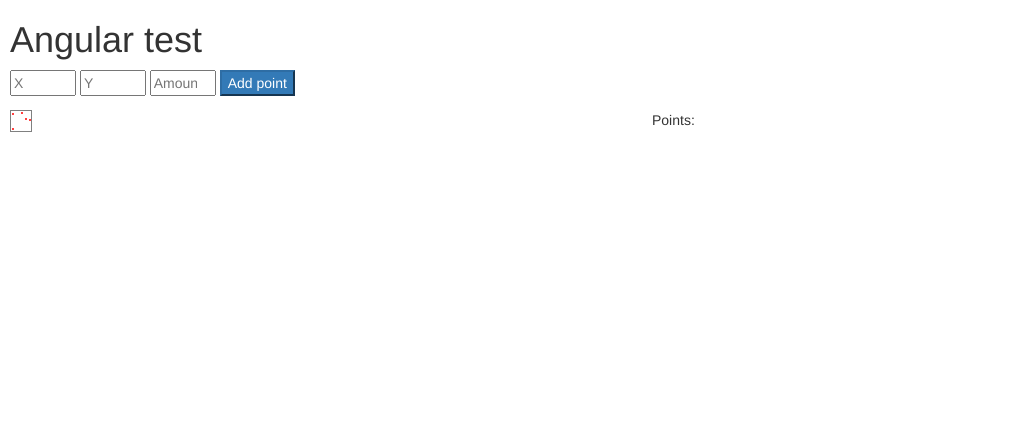
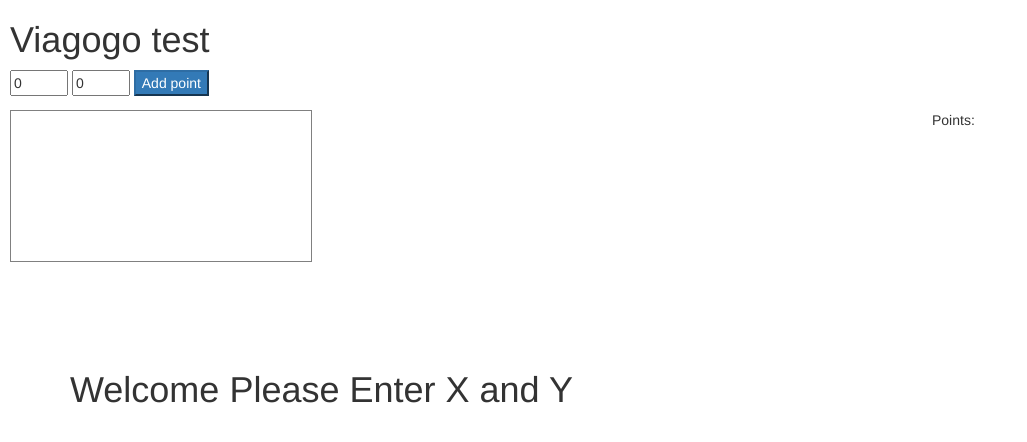
Before and after one commit to seaniemc/viagogoGradTest, a plain HTML site: page index.html in a window 1280 px wide. Shown: the whole page, without its empty margins (0-1027 px from the left). Drawn offline with nearby package versions, Linux system fonts and the light colour scheme; some packages are replaced by stand-ins of ours.

Commit message:
added routing using ui-router

```diff
--- a/app.js
+++ b/app.js
@@ -1,6 +1,35 @@
-var myMap = angular.module('myMap', []);
+var myMap = angular.module('myMap', ['ui.router']);
 
-myMap.controller('CanvasCtrl', function($scope){
+myMap.run(['$rootScope', '$state', '$stateParams',
+  function ($rootScope, $state, $stateParams) {
+    $rootScope.$state = $state;
+    $rootScope.$stateParams = $stateParams;
+}]);
+
+myMap.config(function ($stateProvider, $urlRouterProvider, $httpProvider) {
+
+    var homeState = {
+        name: 'home',
+        url: '/',
+        templateUrl: 'partials/welcome.html',
+        controller: 'EnterCtrl'
+    };
+    var answerState = {
+        name: 'answer',
+        url: '/answer/:coor',
+        templateUrl: 'partials/answer.html',
+        controller: 'CanvasCtrl',
+        params: {coor: null}
+    };
+
+    $stateProvider
+        .state(homeState)
+        .state(answerState);
+
+    $urlRouterProvider.otherwise('/');
+
+});
+myMap.controller('CanvasCtrl', ['$scope','$state','$stateParams',function CanvasCtrl($scope,$state,$stateParams){
 
     var canvas = document.getElementById('canvas');
     var context = canvas.getContext('2d');
@@ -11,10 +40,14 @@ myMap.controller('CanvasCtrl', function($scope){
     var H = canvas.height; // Shorten variable name
     var tickets = [];
     var maxTickets = 10;
+    //var userData;
 
-    $scope.data = [
+    var userData = $state.params.coor;
+    // var userDataY = $stateParams.y;
+   var obj = JSON.parse(userData);
 
-    ];
+   console.log(obj);
+   console.log("canvas");
 
     $scope.fillTicketsArray = function (tickets)
     {
@@ -38,12 +71,10 @@ myMap.controller('CanvasCtrl', function($scope){
             return Math.round(Math.random() * max);
         });
     }
-    var userData = {
-        x : 4,
-        y: 6
-    }
+
     //https://xlinux.nist.gov/dads/HTML/manhattanDistance.html
     $scope.calculateManhattonDist = function(userData){
+        console.log(userData);
         for(var i = 0; i < tickets.length; i++){
             var ticket = tickets[i];
             ticket.dist = ((userData.x - ticket.x) + (userData.y - ticket.y));
@@ -51,13 +82,11 @@ myMap.controller('CanvasCtrl', function($scope){
         minAbs(tickets);
         console.log(tickets);
     }
-        //https://developer.mozilla.org/en/docs/Web/JavaScript/Reference/Global_Objects/Array/sort
-    //     tickets.sort(function(a, b) {
-    //         return parseFloat(a.dist) - parseFloat(b.dist);
-    //     });
-    //     console.log(tickets);
-    // }
+
     //http://stackoverflow.com/questions/20431453/provide-number-close-to-zero-in-js
+    //this method re-orders the ticket array based on the distance variable
+    //It returns them closest to zero, as the distance is returned in most cases as a minus value
+    //sorting normally will not do.
      function minAbs (x) {
         return x.sort(function (a, b) {
             return Math.abs(a.dist) > Math.abs(b.dist) ? 1 : -1;
@@ -65,104 +94,58 @@ myMap.controller('CanvasCtrl', function($scope){
 
     }
 
-     $scope.addData = function() {
-        var id = 0;
-        if($scope.data.length > 0) {
-            id = $scope.data[$scope.data.length-1].id + 1;
-        }
-        var p = {id: id, x: $scope.x, y: $scope.y, amount: $scope.amount};
-        $scope.data.push(p);
-        $scope.x = '';
-        $scope.y = '';
-        $scope.amount = '';
-        draw($scope.data);
-    };
 
-    $scope.removePoint = function(point) {
-        console.log(point);
-        for(var i=0; i<$scope.data.length; i++) {
-            if($scope.data[i].id === point.id) {
-                console.log("removing item at position: "+i);
-                $scope.data.splice(i, 1);
-            }
-        }
-
-        context.clearRect(0,0,600,400);
-        draw($scope.data);
-        console.log($scope.data);
-    }
-
-     function draw(data) {
-        for(var i=0; i<data.length; i++) {
-            drawDot(data[i]);
-            if(i > 0) {
-                drawLine(data[i], data[i-1]);
-            }
-        }
-    }
-
-    function drawDot(data) {
-        context.beginPath();
-        context.arc(data.x, data.y, data.amount, 0, 2*Math.PI, false);
-        context.fillStyle = "#ccddff";
-        context.fill();
-        context.lineWidth = 1;
-        context.strokeStyle = "#666666";
-        context.stroke();
-    }
-
-   $scope.drawTicketObj = function (tickets){
-       context.beginPath();
-       for(var i = 0; i < tickets.length; i ++){
-           var ticket = tickets[i];
-           context.moveTo(ticket.x, ticket.y);
-            context.arc(ticket.x, ticket.y, ticket.r, 0, 2*Math.PI, false);
-       }
-       context.fillStyle = "red";
-       context.fill();
-   }
-
-
-
-    function drawLine(data1, data2) {
-        context.beginPath();
-        context.moveTo(data1.x, data1.y);
-        context.lineTo(data2.x, data2.y);
-        context.strokeStyle = "black";
-        context.stroke();
-    }
-
-    //============= sort array based on x and y ===========
-    //http://stackoverflow.com/questions/6913512/how-to-sort-an-array-of-objects-by-multiple-fields
-    // function fieldSorter(fields) {
-    //     return function (a, b) {
-    //         return fields
-    //             .map(function (o) {
-    //                 var dir = 1;
-    //                 if (o[0] === '-') {
-    //                 dir = -1;
-    //                 o=o.substring(1);
-    //                 }
-    //                 if (a[o] > b[o]) return dir;
-    //                 if (a[o] < b[o]) return -(dir);
-    //                 return 0;
-    //             })
-    //             .reduce(function firstNonZeroValue (p,n) {
-    //                 return p ? p : n;
-    //             }, 0);
-    //     };
-    // }
-
-
-    // setup
-    // canvas.width = 600;
-    // canvas.height = 400;
 
     context.globalAlpha = 1.0;
     context.beginPath();
     $scope.fillTicketsArray(tickets);
-    $scope.drawTicketObj(tickets);
-    $scope.calculateManhattonDist(userData);
-    draw($scope.data);
+    $scope.calculateManhattonDist(obj);
+    //draw($scope.data);
 
-    });
+}]);
+
+
+myMap.controller('EnterCtrl',['$scope', '$state', function EnterCtrl($scope,$state){
+    $scope.formData = {
+        x: 0,
+        y: 0
+    };
+    var userData = $scope.formData;
+   // console.log(userData);
+
+    $scope.goToAnswer = function(){
+//console.log(userData);
+            $state.go('answer', {'coor': JSON.stringify(userData)});
+        };
+
+
+// //I'm assuming that by empty you mean "has no properties of its own".
+
+// // Speed up calls to hasOwnProperty
+// var hasOwnProperty = Object.prototype.hasOwnProperty;
+
+// function isEmpty(obj) {
+
+//     // null and undefined are "empty"
+//     if (obj == null) return true;
+
+//     // Assume if it has a length property with a non-zero value
+//     // that that property is correct.
+//     if (obj.length > 0)    return false;
+//     if (obj.length === 0)  return true;
+
+//     // If it isn't an object at this point
+//     // it is empty, but it can't be anything *but* empty
+//     // Is it empty?  Depends on your application.
+//     if (typeof obj !== "object") return true;
+
+//     // Otherwise, does it have any properties of its own?
+//     // Note that this doesn't handle
+//     // toString and valueOf enumeration bugs in IE < 9
+//     for (var key in obj) {
+//         if (hasOwnProperty.call(obj, key)) return false;
+//     }
+
+//     return true;
+// }
+}]);
--- a/index.html
+++ b/index.html
@@ -3,29 +3,43 @@
     <head>
         <!--<script src="https://cdnjs.cloudflare.com/ajax/libs/angular.js/1.6.1/angular.min.js"></script>-->
         <script src="node_modules/angular/angular.min.js"></script>
+        <script src="https://cdnjs.cloudflare.com/ajax/libs/angular-ui-router/0.4.2/angular-ui-router.js"></script>
         <script src="app.js"></script>
         <link rel="stylesheet" href="https://maxcdn.bootstrapcdn.com/bootstrap/3.3.7/css/bootstrap.min.css" integrity="sha384-BVYiiSIFeK1dGmJRAkycuHAHRg32OmUcww7on3RYdg4Va+PmSTsz/K68vbdEjh4u" crossorigin="anonymous">
         <title></title>
     </head>
     <body ng-app="myMap">
         <div id="angular-test" style="margin: 10px" ng-app>
-            <div ng-controller="CanvasCtrl">
-                <h1>Angular test</h1>
-                <form ng-submit="addData()">
-                    <input ng-model="x"  size="2" placeholder="X" required type="number" min="0" max="600">
-                    <input ng-model="y"  size="2" placeholder="Y" required type="number" min="0" max="400">
-                    <input ng-model="amount"  size="3" placeholder="Amount" required type="number" min="5" max="100">
+            <div ng-controller="EnterCtrl">
+                <h1>Viagogo test</h1>
+                <form ng-submit="goToAnswer()">
+                    <input ng-model="formData.x"  size="2" placeholder="X" required type="number" min="0" max="20">
+                    <input ng-model="formData.y"  size="2" placeholder="Y" required type="number" min="0" max="20">
+                    <!--<input ng-model="amount"  size="3" placeholder="Amount" required type="number" min="2" max="100">-->
                     <input class="btn-primary" type="submit" value="Add point">
                 </form>
                 <canvas id="canvas" style="border: 1px gray solid; float: left"></canvas>
                 <div id="list" style="margin-left: 620px; float: left;">
                 Points:
                 <ul>
-                    <li ng-repeat="point in data">
+                    <!--<li ng-repeat="point in data">
                         [{{point.x}}, {{point.y}}] <a ng-click="removePoint(point)">[x]</a>
-                    </li>
+                    </li>-->
                 </ul>
             </div>
         <div>
+            <br>
+            <br>
+            <br>
+            <br>
+            <br>
+            <br>
+            <br>
+            <br>
+            <br>
+            <br>
+            <br>
+            <br>
+          <ui-view></ui-view>
     </body>
 </html>
--- /dev/null
+++ b/partials/welcome.html
@@ -0,0 +1,4 @@
+<div class="container">
+    <h1 style="text-align:left;"> Welcome Please Enter X and Y</h1>
+
+</div>
```
Also changed, not shown: partials/answer.html (added).
